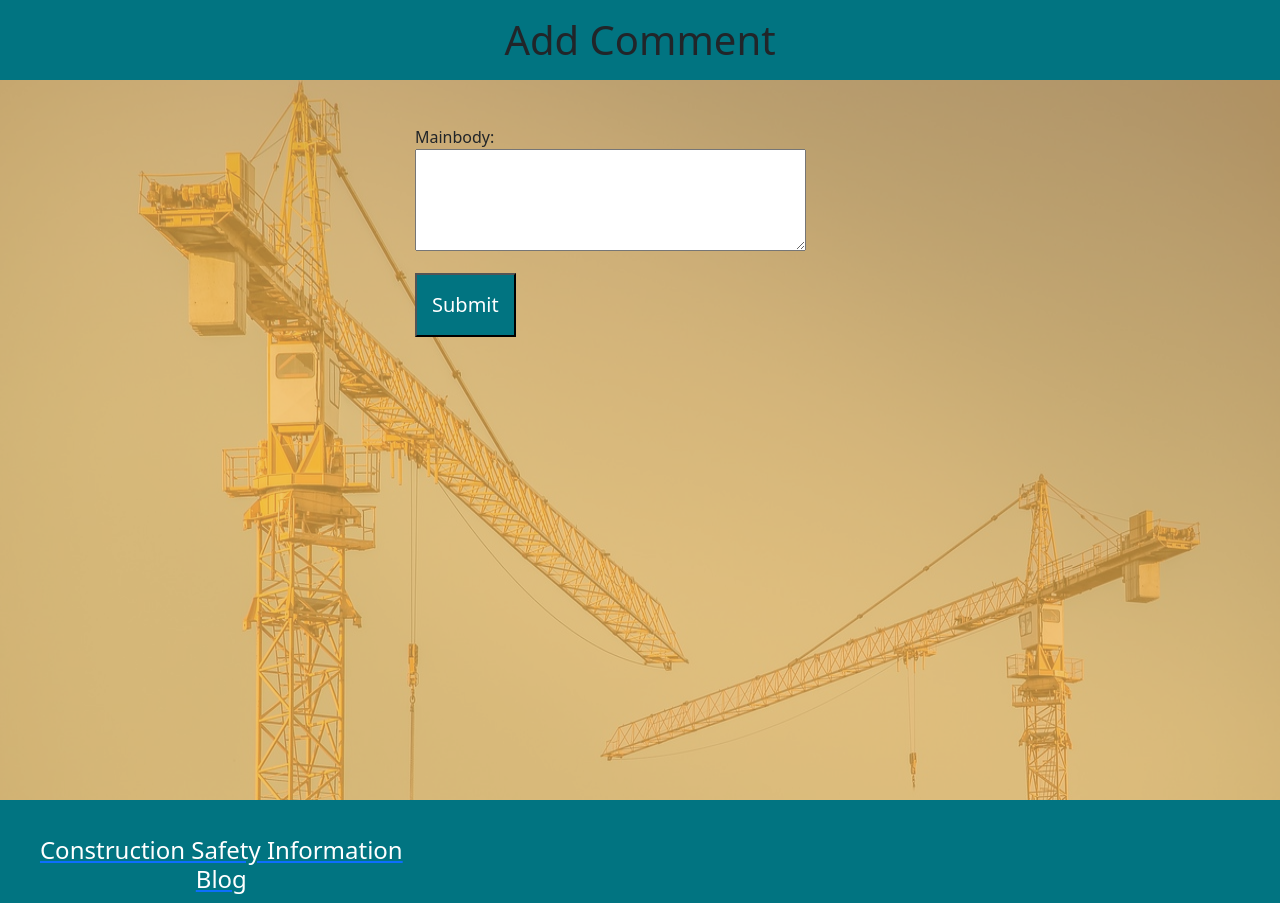
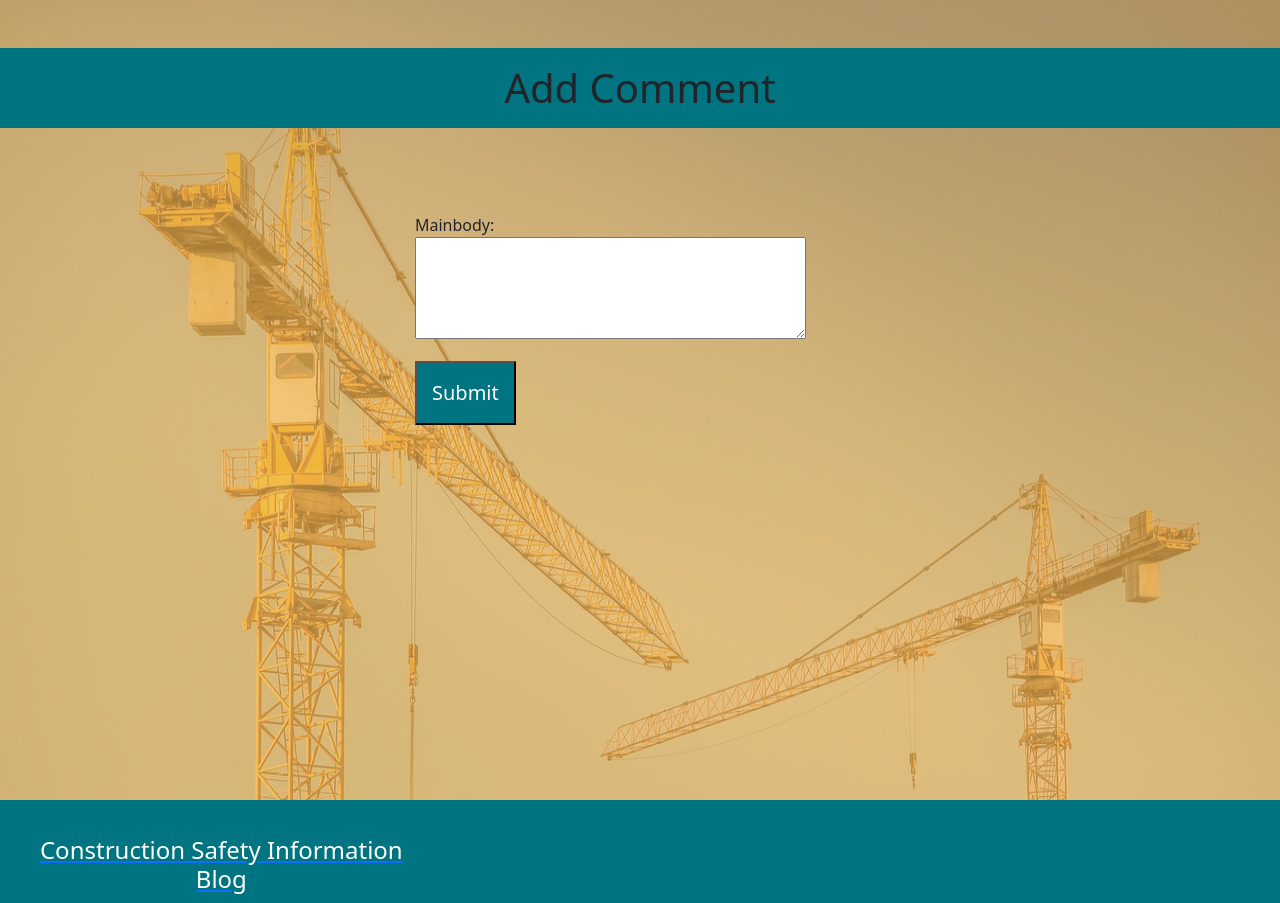
Before and after one commit to NBJIN/CONSTRUCTIONBLOG, a Django app: page /postdetail/1/commentadd/ in a window 1280 px wide. Shown: the part 222-1125 px from the top of the page. Run offline with Django 3.2, Linux system fonts and the light colour scheme; the visitor is signed in with stand-in values (Sample User, id 1); some libraries are stand-ins or nearby versions.

Commit message:
Style heading on html pages
Style headings on commentadd, postcreate and postdetail to move
headings down from nav bar added styling in style.css for same.

```diff
--- a/static/css/style.css
+++ b/static/css/style.css
@@ -359,12 +359,13 @@ h4, h5, .phone, .email, .contribute  {
 /* postdetail page */
 
 .detailed-title {
-    margin-top: -5px;
+    margin-top: 20px;
 
 }
 
 .blockcontent-postdetail {
-    margin-top: -1100px;
+    /* margin-top: 1px; */
+
 }
 
 .postupdate-link,
@@ -435,6 +436,9 @@ h4, h5, .phone, .email, .contribute  {
 }
 
 
+/* Add Comment Page */
+
+
 /* Sign out */
 
 
--- a/templates/commentadd.html
+++ b/templates/commentadd.html
@@ -1,13 +1,14 @@
 {% extends "base.html" %}
 
 {% block content %}
-
+<br>
+<br>
 <h3 class="text-center">Add Comment</h3>
 <br>
 <br>
 <br>
 <div class="container">
-    <div class="center-form col-md-6" style="margin-top: -40px">
+    <div class="center-form col-md-6" >
 
 <form method="post">
     {% csrf_token %}
--- a/templates/postdetail.html
+++ b/templates/postdetail.html
@@ -2,6 +2,8 @@
 
 {% block content %}
 <div class="blockcontent-postdetail"></div>
+<br>
+<br>
 
 {% block title %}
     <h3 class="text-center detailed-title">Detailed Post</h3>
```
Also changed, not shown: templates/postcreate.html (+6 -1 lines).
